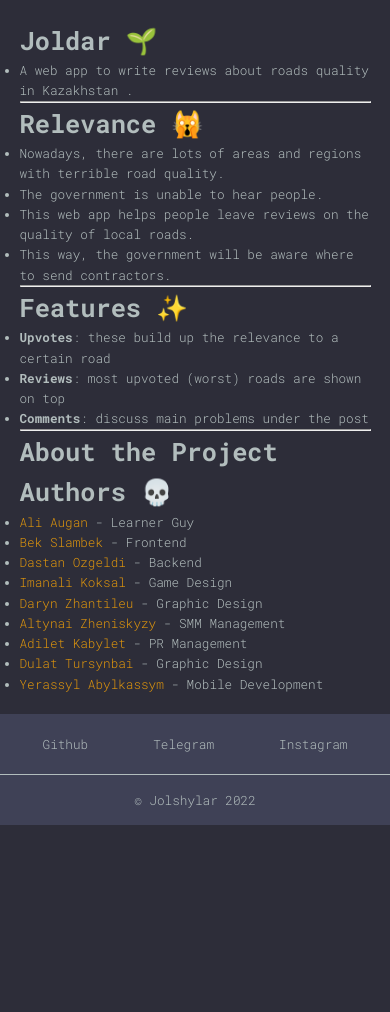
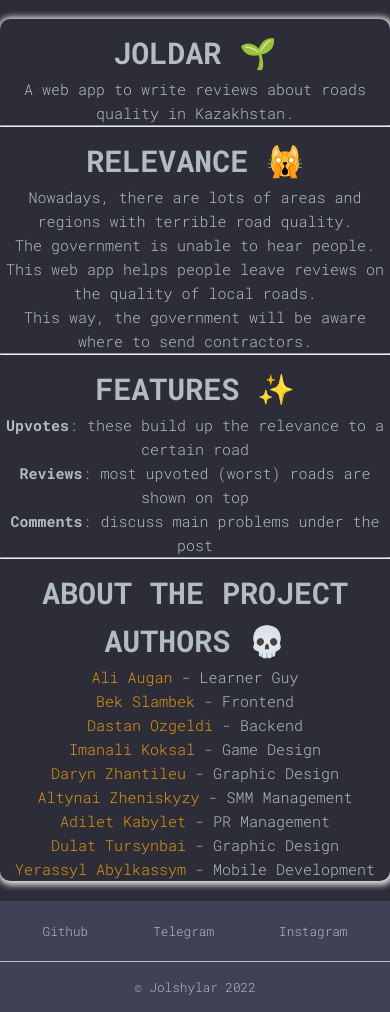
Before and after one commit to jolshylar/joldar, a Django app: page /about/ in a window 390 px wide. Shown: the part 98-1110 px from the top of the page. Before the commit the page ends 923 px from the top, so only its background shows below. Run offline with Django 4.2, Linux system fonts and the light colour scheme.

Commit message:
✨ Style about page

```diff
--- a/static/markdown/about.md
+++ b/static/markdown/about.md
@@ -1,5 +1,5 @@
 # Joldar 🌱
-- A web app to write reviews about roads quality in Kazakhstan .
+- A web app to write reviews about roads quality in Kazakhstan.
 
 ---
 
--- a/static/styles/style.css
+++ b/static/styles/style.css
@@ -486,3 +486,46 @@ code {
   text-align:center;
   border-top: 1px solid;
 }
+
+/* ===== About Page ===== */
+
+.about-page {
+  font-size: 2rem;
+  margin: 5%;
+  box-shadow: 1px 1px 6px 3px var(--color-light);
+  border-radius: 10px;
+}
+
+.about-page h1 {
+  text-transform: uppercase;
+  padding-top: 2rem;
+  text-align: center;
+}
+
+.about-page ul {
+  list-style-position: inside;
+  list-style-type: none;
+}
+
+.about-page li {
+  margin-left: 20%;
+  margin-right: 20%;
+  text-align: center;
+}
+
+@media screen and (max-width: 480px) {
+  .about-page {
+    font-size: 1.5rem;
+    margin: 5% 0;
+  }
+
+  .about-page h1 {
+    font-size: 2srem;
+    padding-top: 1rem;
+  }
+
+  .about-page li {
+    margin-left: 0;
+    margin-right: 0;
+  }
+}
```
